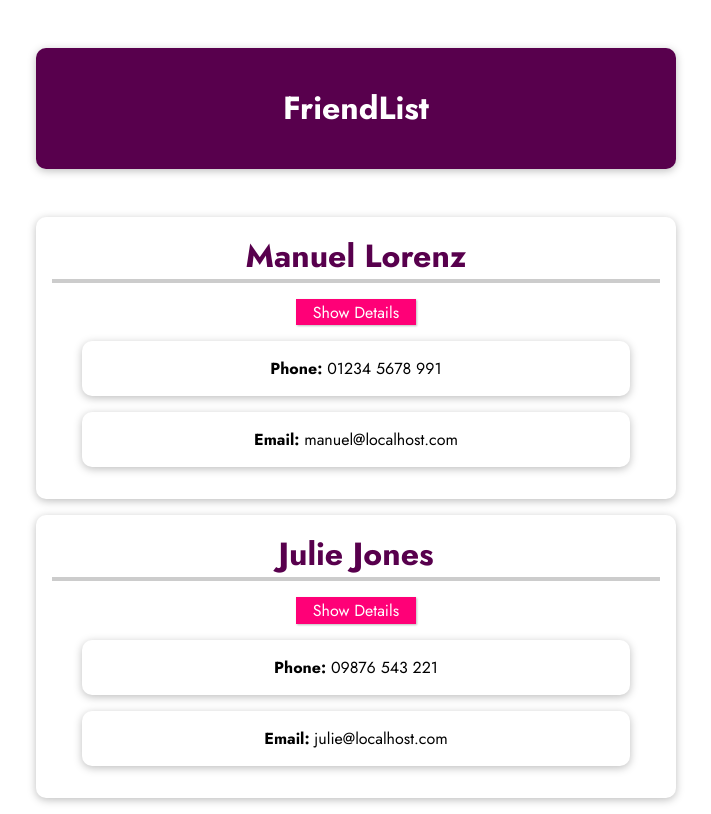
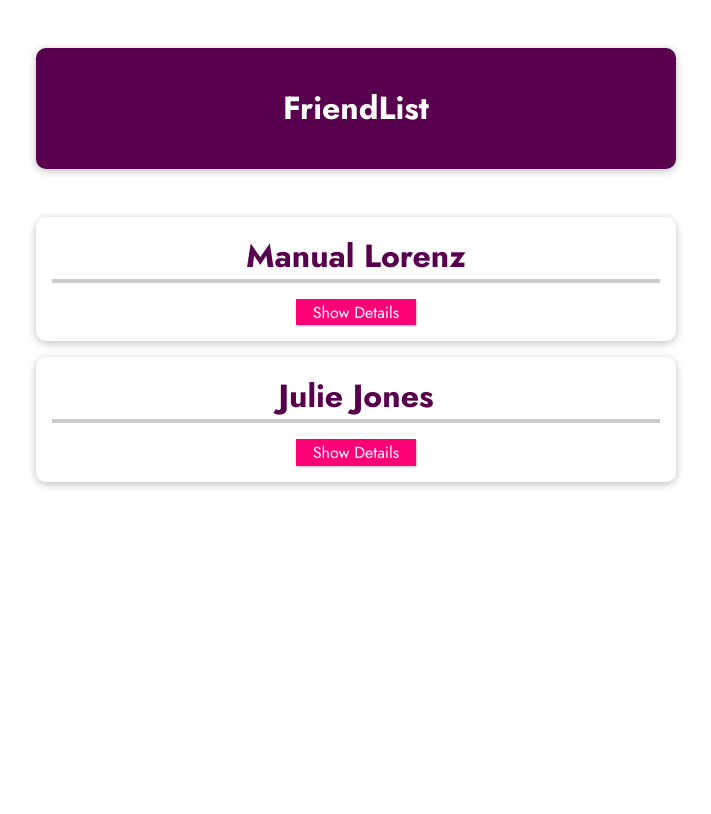
Before and after one commit to derrickmstrong/AM_Vue-Components, a plain HTML site: page index.html in a window 1280 px wide. Shown: the whole page, without its empty margins (284-995 px from the left). Drawn offline with nearby package versions, Linux system fonts and the light colour scheme.

Commit message:
Current solution requires workaround or better yet components

```diff
--- a/app.js
+++ b/app.js
@@ -0,0 +1,16 @@
+const app = Vue.createApp({
+    data() {
+        return {
+            friends: [
+                {id: 'manuel', name: 'Manual Lorenz', phone: "329-230-3829", email: 'm_lorenz@email.com'},
+                {id: 'julie', name: 'Julie Jones', phone: "205-230-3829", email: 'j_jones@email.com'},
+            ],
+            isDetailsVisible: false,
+        }
+    },
+    methods: {
+        showDetails() {
+            return this.isDetailsVisible = !this.isDetailsVisible;
+        }
+    }
+}).mount('#app')
--- a/index.html
+++ b/index.html
@@ -18,20 +18,12 @@
     </header>
     <section id="app">
       <ul>
-        <li>
-          <h2>Manuel Lorenz</h2>
-          <button>Show Details</button>
-          <ul>
-            <li><strong>Phone:</strong> 01234 5678 991</li>
-            <li><strong>Email:</strong> manuel@localhost.com</li>
-          </ul>
-        </li>
-        <li>
-          <h2>Julie Jones</h2>
-          <button>Show Details</button>
-          <ul>
-            <li><strong>Phone:</strong> 09876 543 221</li>
-            <li><strong>Email:</strong> julie@localhost.com</li>
+        <li v-for="friend in friends" :key="friend.id">
+          <h2>{{ friend.name }}</h2>
+          <button @click='showDetails'>{{ isDetailsVisible ? 'Hide' : 'Show'}}  Details</button>
+          <ul v-if='isDetailsVisible'>
+            <li><strong>Phone:</strong> {{ friend.phone }}</li>
+            <li><strong>Email:</strong> {{ friend.email }}</li>
           </ul>
         </li>
       </ul>
```
